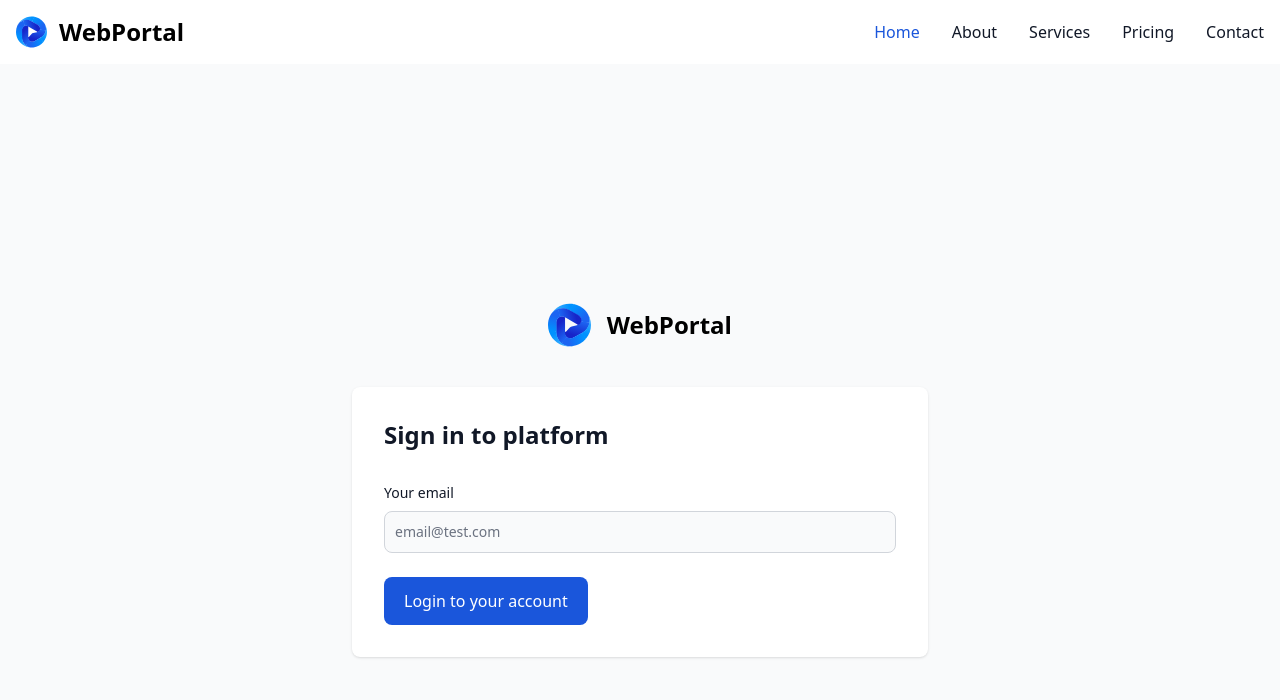
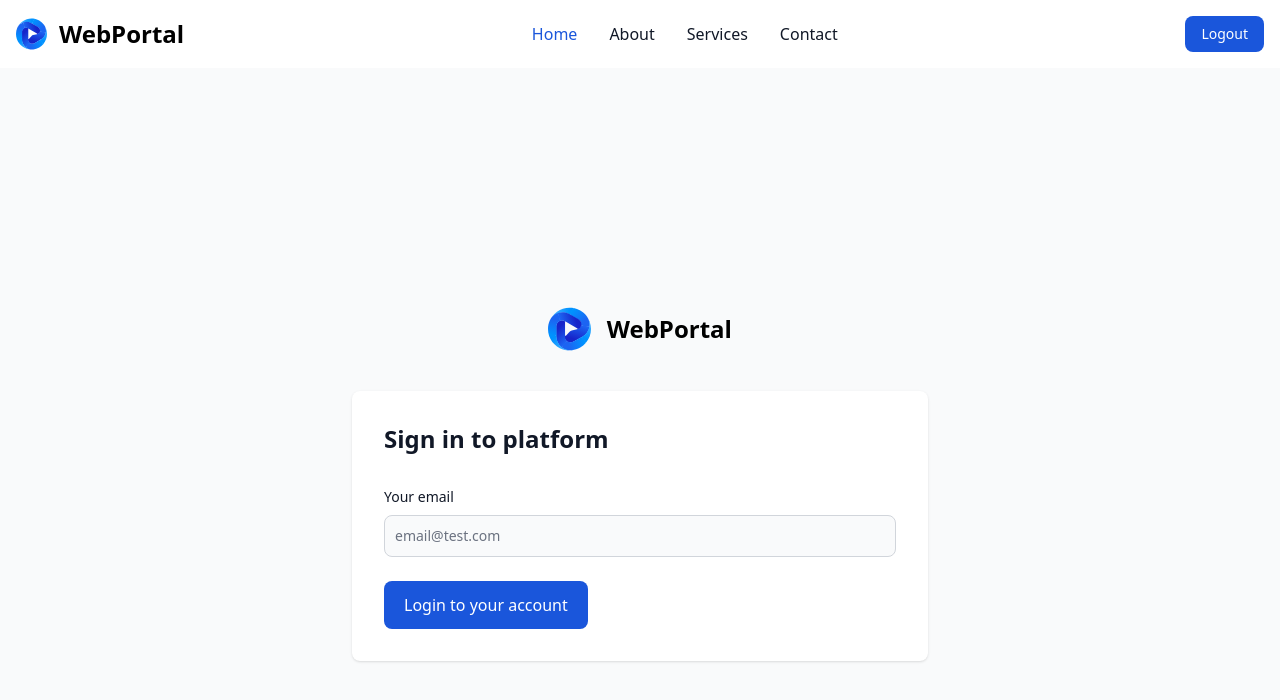
Before and after one commit to martinWebworks/test, a Vue app in the folder frontend_app/: page /login in a window 1280 px wide. Shown: the top 700 px of the page. Built offline with nearby package versions, Linux system fonts and the light colour scheme.

Commit message:
fix the profile vieq

```diff
--- a/frontend_app/src/components/Navbar.vue
+++ b/frontend_app/src/components/Navbar.vue
@@ -1,37 +1,52 @@
 <template>
 
   <nav class="bg-white border-gray-200 dark:bg-gray-900">
+
+
     <div class="max-w-screen-xl flex flex-wrap items-center justify-between mx-auto p-4">
       <a href="/" class="flex items-center space-x-3 rtl:space-x-reverse">
         <img :src="logo" class="h-8" alt="WebPortal Logo"/>
         <span class="self-center text-2xl font-semibold whitespace-nowrap dark:text-white">WebPortal</span>
       </a>
-      <div class="hidden w-full md:block md:w-auto" id="navbar-default">
-        <ul class="font-medium flex flex-col p-4 md:p-0 mt-4 border border-gray-100 rounded-lg bg-gray-50 md:flex-row md:space-x-8 rtl:space-x-reverse md:mt-0 md:border-0 md:bg-white dark:bg-gray-800 md:dark:bg-gray-900 dark:border-gray-700">
+
+      <div class="flex md:order-2 space-x-3 md:space-x-0 rtl:space-x-reverse">
+        <button type="button"
+                class="text-white bg-blue-700 hover:bg-blue-800 focus:ring-4 focus:outline-none focus:ring-blue-300 font-medium rounded-lg text-sm px-4 py-2 text-center dark:bg-blue-600 dark:hover:bg-blue-700 dark:focus:ring-blue-800">
+          Logout
+        </button>
+        <button data-collapse-toggle="navbar-cta" type="button"
+                class="inline-flex items-center p-2 w-10 h-10 justify-center text-sm text-gray-500 rounded-lg md:hidden hover:bg-gray-100 focus:outline-none focus:ring-2 focus:ring-gray-200 dark:text-gray-400 dark:hover:bg-gray-700 dark:focus:ring-gray-600"
+                aria-controls="navbar-cta" aria-expanded="false">
+          <span class="sr-only">Open main menu</span>
+          <svg class="w-5 h-5" aria-hidden="true" xmlns="http://www.w3.org/2000/svg" fill="none" viewBox="0 0 17 14">
+            <path stroke="currentColor" stroke-linecap="round" stroke-linejoin="round" stroke-width="2"
+                  d="M1 1h15M1 7h15M1 13h15"/>
+          </svg>
+        </button>
+      </div>
+      <div class="items-center justify-between hidden w-full md:flex md:w-auto md:order-1" id="navbar-cta">
+        <ul class="flex flex-col font-medium p-4 md:p-0 mt-4 border border-gray-100 rounded-lg bg-gray-50 md:space-x-8 rtl:space-x-reverse md:flex-row md:mt-0 md:border-0 md:bg-white dark:bg-gray-800 md:dark:bg-gray-900 dark:border-gray-700">
           <li>
             <a href="#"
-               class="block py-2 px-3 text-white bg-blue-700 rounded md:bg-transparent md:text-blue-700 md:p-0 dark:text-white md:dark:text-blue-500"
+               class="block py-2 px-3 md:p-0 text-white bg-blue-700 rounded md:bg-transparent md:text-blue-700 md:dark:text-blue-500"
                aria-current="page">Home</a>
           </li>
           <li>
             <a href="#"
-               class="block py-2 px-3 text-gray-900 rounded hover:bg-gray-100 md:hover:bg-transparent md:border-0 md:hover:text-blue-700 md:p-0 dark:text-white md:dark:hover:text-blue-500 dark:hover:bg-gray-700 dark:hover:text-white md:dark:hover:bg-transparent">About</a>
-          </li>
-          <li>
-            <a href="#"m
-               class="block py-2 px-3 text-gray-900 rounded hover:bg-gray-100 md:hover:bg-transparent md:border-0 md:hover:text-blue-700 md:p-0 dark:text-white md:dark:hover:text-blue-500 dark:hover:bg-gray-700 dark:hover:text-white md:dark:hover:bg-transparent">Services</a>
+               class="block py-2 px-3 md:p-0 text-gray-900 rounded hover:bg-gray-100 md:hover:bg-transparent md:hover:text-blue-700 md:dark:hover:text-blue-500 dark:text-white dark:hover:bg-gray-700 dark:hover:text-white md:dark:hover:bg-transparent dark:border-gray-700">About</a>
           </li>
           <li>
             <a href="#"
-               class="block py-2 px-3 text-gray-900 rounded hover:bg-gray-100 md:hover:bg-transparent md:border-0 md:hover:text-blue-700 md:p-0 dark:text-white md:dark:hover:text-blue-500 dark:hover:bg-gray-700 dark:hover:text-white md:dark:hover:bg-transparent">Pricing</a>
+               class="block py-2 px-3 md:p-0 text-gray-900 rounded hover:bg-gray-100 md:hover:bg-transparent md:hover:text-blue-700 d:dark:hover:text-blue-500 dark:text-white dark:hover:bg-gray-700 dark:hover:text-white md:dark:hover:bg-transparent dark:border-gray-700">Services</a>
           </li>
           <li>
             <a href="#"
-               class="block py-2 px-3 text-gray-900 rounded hover:bg-gray-100 md:hover:bg-transparent md:border-0 md:hover:text-blue-700 md:p-0 dark:text-white md:dark:hover:text-blue-500 dark:hover:bg-gray-700 dark:hover:text-white md:dark:hover:bg-transparent">Contact</a>
+               class="block py-2 px-3 md:p-0 text-gray-900 rounded hover:bg-gray-100 md:hover:bg-transparent md:hover:text-blue-700 md:dark:hover:text-blue-500 dark:text-white dark:hover:bg-gray-700 dark:hover:text-white md:dark:hover:bg-transparent dark:border-gray-700">Contact</a>
           </li>
         </ul>
       </div>
     </div>
+
   </nav>
 
 </template>
```
